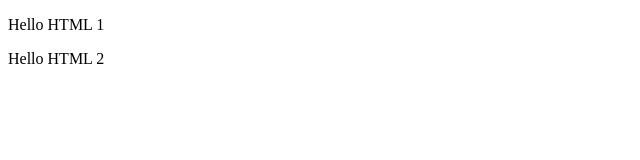
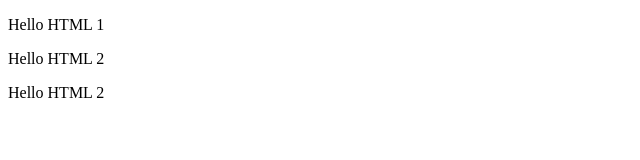
Before and after one commit to akanaul/bootcamp-devjr, a plain HTML site: page index.html in a window 1280 px wide. Shown: the whole page, without its empty margins (0-640 px from the left). Drawn offline with Linux system fonts and the light colour scheme.

Commit message:
Segunda alteracao

```diff
--- a/index.html
+++ b/index.html
@@ -9,5 +9,6 @@
 <body>
     <P>Hello HTML 1</P>
     <P>Hello HTML 2</P>
+    <P>Hello HTML 2</P>
 </body>
 </html>
```
